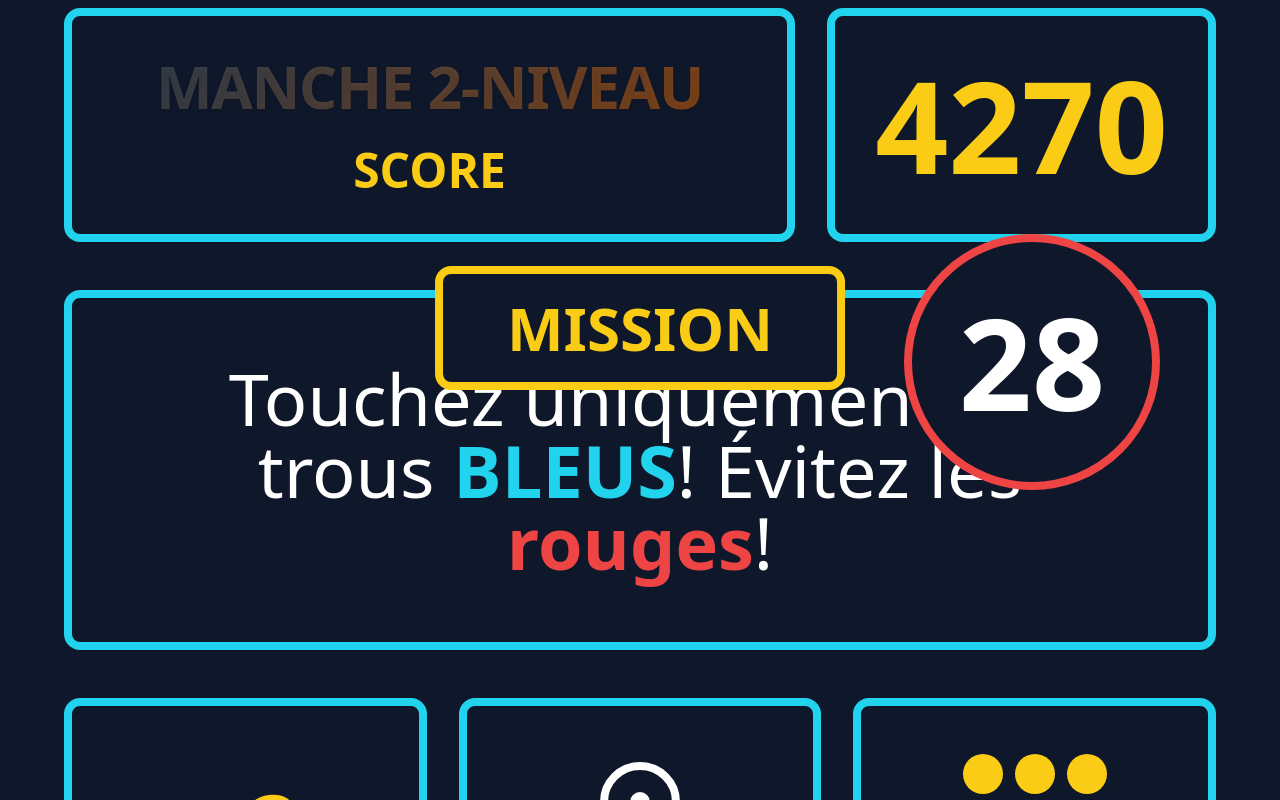
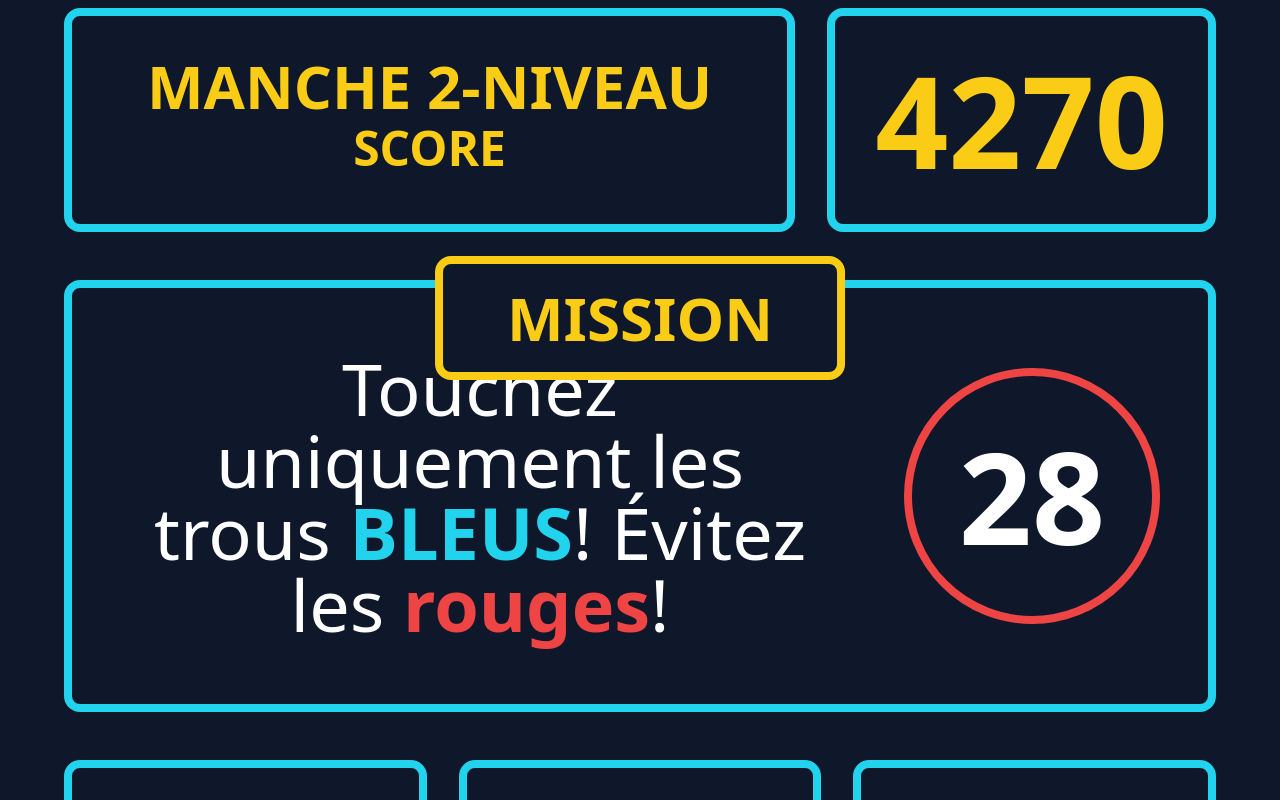
Before and after one commit to kur0s4ki/SocialBar, a React (Create React App) app in the folder animations/: page /game-in-progress in a window 1280 px wide. Shown: the top 800 px of the page. Built offline with nearby package versions, Linux system fonts and the light colour scheme.

Commit message:
Update GameInProgress component headings and layout for improved clarity
- Changed main heading from h1 to h2 for better semantic structure.
- Adjusted positioning of the mission number circle for improved alignment.
- Updated padding in the mission text section to enhance readability.

```diff
--- a/animations/src/GameInProgress.js
+++ b/animations/src/GameInProgress.js
@@ -12,7 +12,7 @@ function GameInProgress() {
         <div className="flex gap-8">
           {/* Left Panel - Round and Score */}
           <div className="flex-1 bg-slate-900 border-8 border-cyan-400 rounded-2xl p-10">
-            <h1 className="text-yellow-400 text-6xl font-bold text-center">MANCHE 2-NIVEAU</h1>
+            <h2 className="text-yellow-400 text-6xl font-bold text-center">MANCHE 2-NIVEAU</h2>
             <h2 className="text-yellow-400 text-5xl font-bold text-center mt-2">SCORE</h2>
           </div>
 
@@ -32,14 +32,14 @@ function GameInProgress() {
           </div>
 
           {/* Mission Number Circle */}
-          <div className="absolute -top-16 right-12">
+          <div className="absolute top-1/2 right-12 transform -translate-y-1/2">
             <div className="w-64 h-64 bg-slate-900 border-8 border-red-500 rounded-full flex items-center justify-center">
               <span className="text-white text-9xl font-bold">28</span>
             </div>
           </div>
 
           {/* Mission Text */}
-          <div className="text-center">
+          <div className="text-center pr-80">
             <p className="text-white text-7xl font-medium">
               Touchez uniquement les trous <span className="text-cyan-400 font-bold">BLEUS</span>
               {"! "}
```
